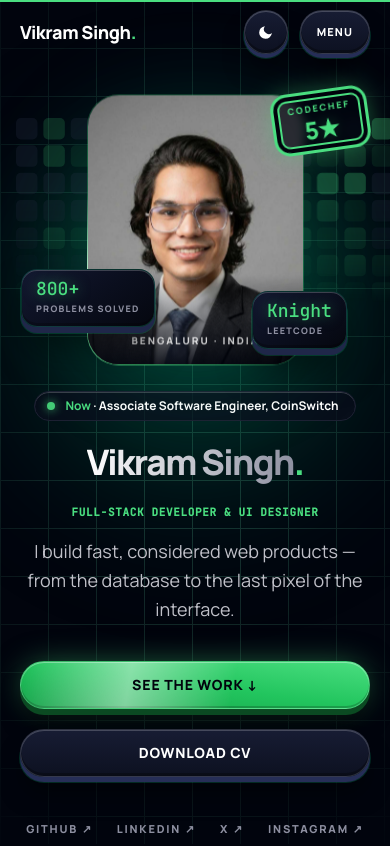
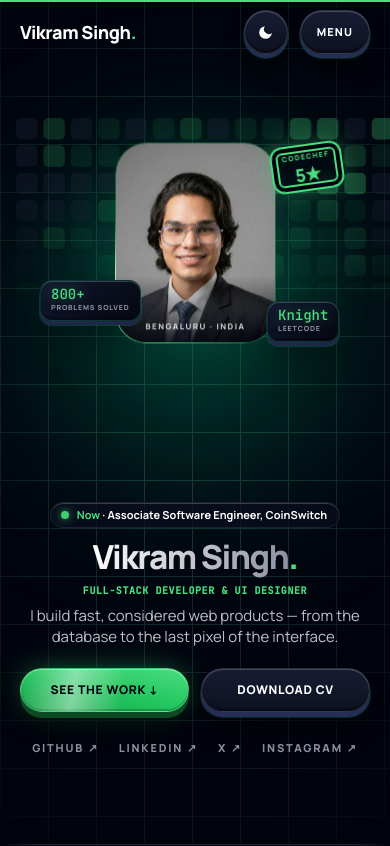
Before and after one commit to vikramsingh-786/3Dportfoliovsingh, a Next.js app: page / in a window 390 px wide. Shown: the top 846 px of the page. Built offline with nearby package versions, Linux system fonts and the light colour scheme.

Commit message:
Compact mobile hero so both CTAs fit on the first screen
- Smaller photo frame, stat cards and stamp on phones
- Tighter text sizes/spacing; See the work + Download CV side by side

Co-Authored-By: Claude Opus 5.5 <noreply@anthropic.com>

```diff
--- a/app/components/Hero.tsx
+++ b/app/components/Hero.tsx
@@ -11,9 +11,9 @@ const d = (s: number) => ({ '--d': `${s}s` }) as React.CSSProperties;
 // Stat card stamped onto the stage after the portrait lands.
 const StatCard = ({ value, label, className, delay }: { value: string; label: string; className: string; delay: number }) => (
   <div className={`stamp-flat absolute z-20 ${className}`} style={d(delay)}>
-    <Tilt max={14} className="slab pointer-events-auto rounded-2xl px-3.5 py-2.5 [--slab-depth:6px] sm:px-4 sm:py-3">
-      <p className="font-mono text-lg font-medium leading-none text-accent [text-shadow:0_0_14px_rgb(74_222_128/0.5)] sm:text-2xl">{value}</p>
-      <p className="mt-1 text-[9px] font-extrabold uppercase tracking-[0.14em] text-subtle sm:text-[10px]">{label}</p>
+    <Tilt max={14} className="slab pointer-events-auto rounded-xl px-2.5 py-1.5 [--slab-depth:4px] sm:rounded-2xl sm:px-4 sm:py-3 sm:[--slab-depth:6px]">
+      <p className="font-mono text-sm font-medium leading-none text-accent [text-shadow:0_0_14px_rgb(74_222_128/0.5)] sm:text-2xl">{value}</p>
+      <p className="mt-0.5 text-[7px] font-extrabold uppercase tracking-[0.12em] text-subtle sm:mt-1 sm:text-[10px] sm:tracking-[0.14em]">{label}</p>
     </Tilt>
   </div>
 );
@@ -28,7 +28,7 @@ function Stage() {
 
   return (
     <div
-      className="relative mx-auto w-full max-w-[24rem] pt-4 sm:max-w-[28rem] lg:max-w-none lg:pt-0"
+      className="relative mx-auto w-full max-w-[24rem] pt-2 sm:max-w-[28rem] sm:pt-4 lg:max-w-none lg:pt-0"
       onPointerMove={(e) => {
         if (reduced) return;
         const r = e.currentTarget.getBoundingClientRect();
@@ -41,7 +41,7 @@ function Stage() {
       }}
     >
       {/* Portrait frame */}
-      <div className="relative z-10 mx-auto aspect-[4/5] w-[62%] lg:h-[min(28rem,52svh)] lg:w-auto">
+      <div className="relative z-10 mx-auto aspect-[4/5] w-[46%] sm:w-[62%] lg:h-[min(28rem,52svh)] lg:w-auto">
         <div
           aria-hidden
           className="glow-in absolute -inset-x-[30%] -inset-y-[12%] -z-10 rounded-full blur-2xl"
@@ -63,25 +63,25 @@ function Stage() {
                 />
                 {/* Bottom fade for the location label */}
                 <div aria-hidden className="absolute inset-x-0 bottom-0 h-1/3 bg-gradient-to-t from-bg/90 to-transparent" />
-                <p className="absolute inset-x-0 bottom-4 text-center text-[10px] font-extrabold uppercase tracking-[0.2em] text-fg/80">Bengaluru · India</p>
+                <p className="absolute inset-x-0 bottom-2.5 text-center text-[8px] font-extrabold uppercase tracking-[0.18em] text-fg/80 sm:bottom-4 sm:text-[10px] sm:tracking-[0.2em]">Bengaluru · India</p>
               </div>
             </div>
           </motion.div>
           </div>
         </div>
 
-        <StatCard value={stats[0].value} label={stats[0].label} className="-left-[30%] bottom-[18%] sm:-left-[26%] sm:bottom-[20%]" delay={1.9} />
-        <StatCard value={stats[2].value} label={stats[2].label} className="-right-[20%] bottom-[10%] sm:-right-[16%]" delay={2.3} />
+        <StatCard value={stats[0].value} label={stats[0].label} className="-left-[46%] bottom-[16%] sm:-left-[26%] sm:bottom-[20%]" delay={1.9} />
+        <StatCard value={stats[2].value} label={stats[2].label} className="-right-[40%] bottom-[6%] sm:-right-[16%] sm:bottom-[10%]" delay={2.3} />
 
         {/* CodeChef stamp */}
-        <div className="pointer-events-none absolute -right-[30%] -top-[5%] z-20 sm:-right-[26%] lg:-right-[24%]">
+        <div className="pointer-events-none absolute -right-[42%] -top-[4%] z-20 sm:-right-[26%] sm:-top-[5%] lg:-right-[24%]">
           <span aria-hidden className="stamp-impact absolute inset-[-12%] rounded-2xl border-2 border-accent/70" style={d(1.3)} />
           <div
-            className="stamp flex flex-col items-center rounded-2xl border-[3px] border-accent bg-bg/70 px-3.5 py-2 text-accent backdrop-blur-sm"
+            className="stamp flex flex-col items-center rounded-xl border-2 border-accent bg-bg/70 px-2.5 py-1.5 text-accent backdrop-blur-sm sm:rounded-2xl sm:border-[3px] sm:px-3.5 sm:py-2"
             style={{ ...d(1.3), boxShadow: 'inset 0 0 0 4px rgb(var(--bg)), inset 0 0 0 6px currentColor, 0 0 1.5rem rgb(74 222 128 / 0.35)' }}
           >
-            <span className="text-[9px] font-extrabold uppercase tracking-[0.2em]">CodeChef</span>
-            <span className="mt-0.5 text-2xl font-extrabold leading-none tracking-[-0.04em]">5★</span>
+            <span className="text-[7px] font-extrabold uppercase tracking-[0.18em] sm:text-[9px] sm:tracking-[0.2em]">CodeChef</span>
+            <span className="mt-0.5 text-lg font-extrabold leading-none tracking-[-0.04em] sm:text-2xl">5★</span>
           </div>
         </div>
 
@@ -103,14 +103,14 @@ const Hero = () => {
 
   return (
   <section ref={section} id="top" className="relative flex min-h-[100svh] flex-col pt-16 sm:pt-20">
-    <div className="shell grid flex-1 items-center gap-4 py-6 lg:grid-cols-[1.05fr_1fr] lg:gap-10 lg:py-10">
+    <div className="shell grid flex-1 items-center gap-3 py-3 sm:gap-4 sm:py-6 lg:grid-cols-[1.05fr_1fr] lg:gap-10 lg:py-10">
       <motion.div className="order-first lg:order-last" style={reduced ? undefined : { scale: stageScale, opacity: stageOpacity, y: stageY }}>
         <Stage />
       </motion.div>
 
       {/* Centred on phones/tablets, left-aligned beside the photo on desktop */}
       <div className="text-center lg:text-left">
-        <p className="enter panel inline-flex max-w-full items-center gap-2.5 rounded-full py-1.5 pl-3 pr-4 text-xs font-bold" style={d(0.05)}>
+        <p className="enter panel inline-flex max-w-full items-center gap-2 rounded-full py-1 pl-2.5 pr-3 text-[11px] font-bold sm:gap-2.5 sm:py-1.5 sm:pl-3 sm:pr-4 sm:text-xs" style={d(0.05)}>
           <span aria-hidden className="live-dot h-2 w-2 shrink-0 rounded-full bg-accent shadow-[0_0_10px_rgb(74_222_128/0.9)]" />
           <span className="truncate">
             <span className="text-accent">Now</span> · {experience[0].role}, {experience[0].org.split(' · ')[0]}
@@ -118,7 +118,7 @@ const Hero = () => {
         </p>
 
         {/* Headline + a one-time light sweep laid over a copy of it */}
-        <h1 className="enter relative mt-6 whitespace-nowrap text-[clamp(2rem,9vw,4.25rem)] font-extrabold leading-[1] tracking-[-0.045em] lg:text-[clamp(3rem,5vw,4.5rem)]" style={d(0.15)}>
+        <h1 className="enter relative mt-3 whitespace-nowrap text-[clamp(1.85rem,8.5vw,4.25rem)] sm:mt-6 font-extrabold leading-[1] tracking-[-0.045em] lg:text-[clamp(3rem,5vw,4.5rem)]" style={d(0.15)}>
           <span className="text-grad">Vikram Singh</span>
           <span className="text-accent">.</span>
           {/* Light-sweep copy: same box + alignment as the name (invisible "." keeps the width equal) */}
@@ -127,28 +127,28 @@ const Hero = () => {
           </span>
         </h1>
 
-        <p className="tag enter mt-6" style={d(0.3)}>
+        <p className="tag enter mt-2.5 !text-[10px] sm:mt-6 sm:!text-[11px]" style={d(0.3)}>
           {profile.role}
         </p>
 
-        <p className="enter mx-auto mt-4 max-w-xl text-lg leading-relaxed text-muted sm:text-xl lg:mx-0" style={d(0.4)}>
+        <p className="enter mx-auto mt-2 max-w-xl text-[15px] leading-snug text-muted sm:mt-4 sm:text-xl sm:leading-relaxed lg:mx-0" style={d(0.4)}>
           {profile.intro}
         </p>
 
-        <div className="enter mt-9 flex flex-col gap-5 sm:flex-row sm:justify-center lg:justify-start" style={d(0.55)}>
-          <Magnetic>
-            <a href="#portfolio" className="btn-key btn-shine w-full sm:w-auto">
+        <div className="enter mt-5 flex gap-3 sm:mt-9 sm:justify-center sm:gap-5 lg:justify-start" style={d(0.55)}>
+          <Magnetic className="flex-1 sm:flex-none">
+            <a href="#portfolio" className="btn-key btn-shine w-full !min-h-11 max-sm:!px-3 max-sm:!text-[12px] sm:w-auto">
               See the work ↓
             </a>
           </Magnetic>
-          <Magnetic>
-            <a href={profile.cv} target="_blank" rel="noopener noreferrer" className="btn-cap w-full sm:w-auto">
+          <Magnetic className="flex-1 sm:flex-none">
+            <a href={profile.cv} target="_blank" rel="noopener noreferrer" className="btn-cap w-full !min-h-11 max-sm:!px-3 max-sm:!text-[12px] sm:w-auto">
               Download CV
             </a>
           </Magnetic>
         </div>
 
-        <ul className="enter mt-9 flex flex-wrap justify-center gap-x-6 gap-y-1 lg:justify-start" style={d(0.7)}>
+        <ul className="enter mt-5 flex flex-wrap justify-center gap-x-5 gap-y-1 sm:mt-9 sm:gap-x-6 lg:justify-start" style={d(0.7)}>
           {socials.map((s) => (
             <li key={s.name}>
               <a href={s.url} target="_blank" rel="noopener noreferrer" className="label inline-block py-2 transition-colors hover:text-accent">
```
